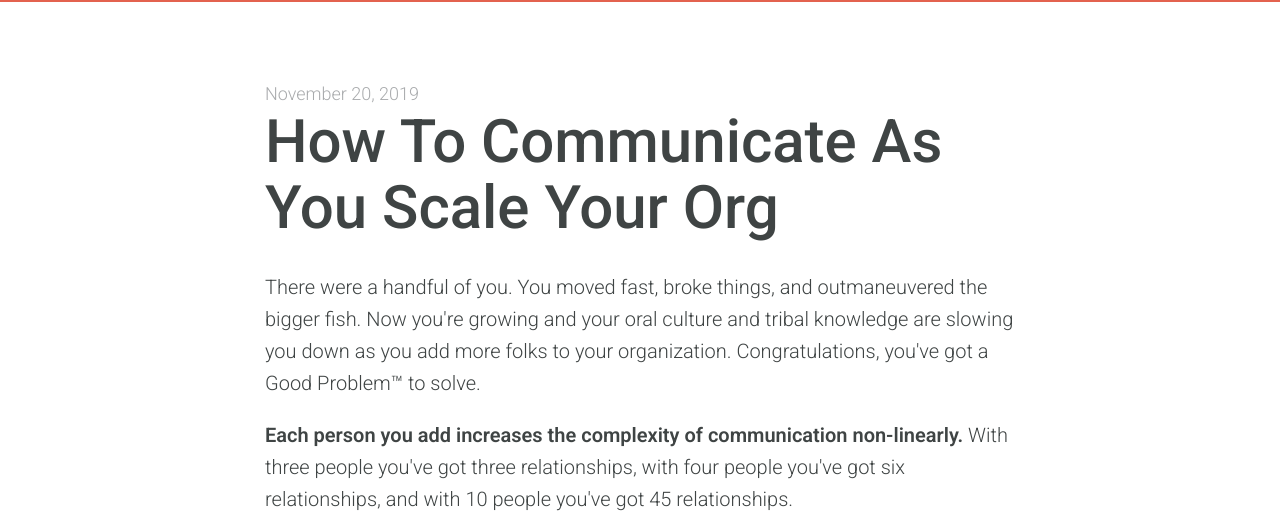
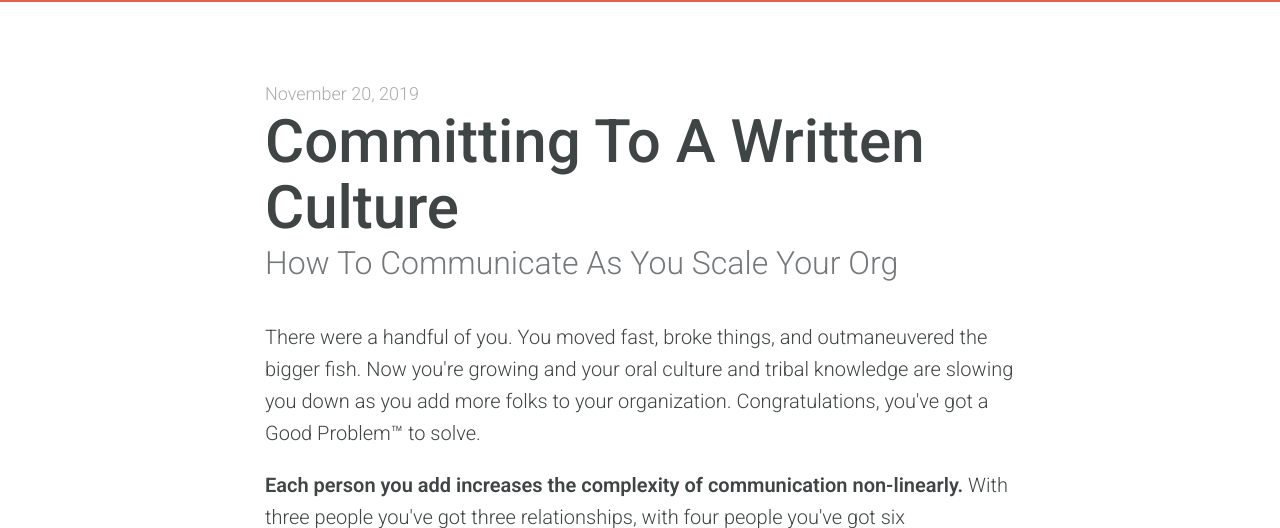
Before and after one commit to mattparrilla/mattparrilla.github.io, a Flask app: template templates/how-to-communicate-as-you-scale-your-org.html in a window 1280 px wide. Shown: the top 528 px of the page. Run offline with Flask 2, Linux system fonts and the light colour scheme; the template is opened without the code that fills it, so the values that code supplies are empty; some libraries are stand-ins or nearby versions; some web fonts are replaced.

Commit message:
Update metadata

```diff
--- a/posts.json
+++ b/posts.json
@@ -6,7 +6,7 @@
   },
   "how-to-communicate-as-you-scale-your-org": {
     "title": "How To Communicate As You Scale Your Org",
-    "description": "Embracing a written culture can help your org get through growing pains as you scale from small to medium sized",
+    "description": "Embracing a written culture can help your organization get through growing pains as you scale from small to medium sized.",
     "social_img": "img/ten_employees.png"
   },
   "how-to-tell-where-robot-is-underwater": {
--- a/templates/how-to-communicate-as-you-scale-your-org.html
+++ b/templates/how-to-communicate-as-you-scale-your-org.html
@@ -5,9 +5,6 @@
     .caption {
       text-align: center;
       font-size: 12px;
-    }
-    h1 {
-      margin-bottom: 30px !important;
     }
     ul {
       margin-bottom: 30px;
@@ -20,7 +17,8 @@
     <div class="col-sm-10 col-sm-offset-1 col-md-8 col-md-offset-2">
       <div class="title-block">
         <p class="date">November 20, 2019</p>
-        <h1>How To Communicate As You Scale Your Org</h1>
+        <h1>Committing To A Written Culture</h1>
+        <h2>How To Communicate As You Scale Your Org</h2>
       </div>
       <div id="body">
         <p>There were a handful of you. You moved fast, broke things, and outmaneuvered the bigger fish. Now you're growing and your oral culture and tribal knowledge are slowing you down as you add more folks to your organization. Congratulations, you've got  a Good Problem&#8482; to solve.</p>
```
Also changed, not shown: build/post/how-to-communicate-as-you-scale-your-org/index.html (+5 -7 lines).
